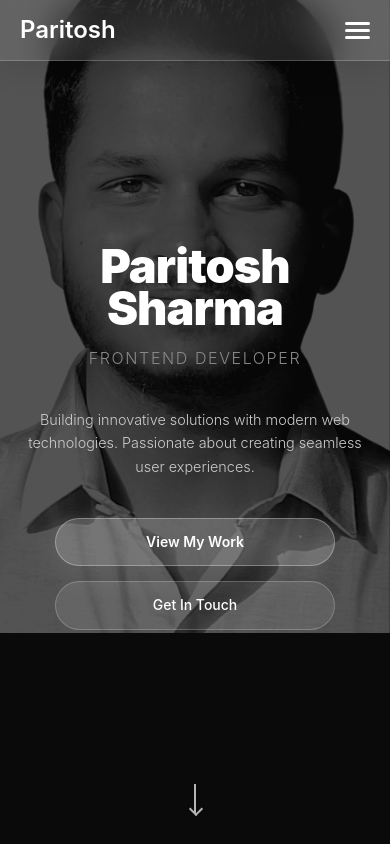
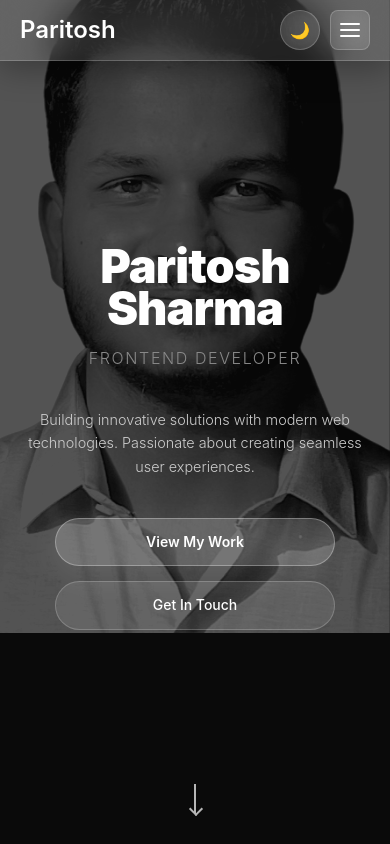
Before and after one commit to Parish1947/paritosh-portfolio, a plain HTML site: page index.html in a window 390 px wide. Shown: the top 844 px of the page. Drawn offline with nearby package versions, Linux system fonts and the light colour scheme; animation ran at ten frames a second; a web font is replaced by a local one.

Commit message:
toggle for theme-bug fixes

```diff
--- a/index.html
+++ b/index.html
@@ -17,10 +17,16 @@
             <div class="nav-logo">
                 <span class="logo-text">Paritosh</span>
             </div>
-            <div class="hamburger-menu">
-                <span class="hamburger-line"></span>
-                <span class="hamburger-line"></span>
-                <span class="hamburger-line"></span>
+            <div class="nav-controls">
+                <button class="theme-toggle" id="theme-toggle">
+                    <span class="theme-icon sun-icon">☀️</span>
+                    <span class="theme-icon moon-icon">🌙</span>
+                </button>
+                <div class="hamburger-menu">
+                    <span class="hamburger-line"></span>
+                    <span class="hamburger-line"></span>
+                    <span class="hamburger-line"></span>
+                </div>
             </div>
             <ul class="nav-menu">
                 <li><a href="#home" class="nav-link">Home</a></li>
--- a/script.js
+++ b/script.js
@@ -1,8 +1,54 @@
 // Register GSAP plugins
 gsap.registerPlugin(ScrollTrigger, ScrollToPlugin);
 
+// Theme Toggle Functionality
+function initThemeToggle() {
+    const themeToggle = document.getElementById('theme-toggle');
+    const sunIcon = document.querySelector('.sun-icon');
+    const moonIcon = document.querySelector('.moon-icon');
+
+    // Get saved theme or default to dark
+    const savedTheme = localStorage.getItem('theme') || 'dark';
+    document.documentElement.setAttribute('data-theme', savedTheme);
+
+    // Set initial icon state
+    if (savedTheme === 'light') {
+        sunIcon.classList.add('active');
+        moonIcon.classList.remove('active');
+    } else {
+        moonIcon.classList.add('active');
+        sunIcon.classList.remove('active');
+    }
+
+    // Theme toggle event listener
+    themeToggle.addEventListener('click', () => {
+        const currentTheme = document.documentElement.getAttribute('data-theme');
+        const newTheme = currentTheme === 'light' ? 'dark' : 'light';
+
+        // Update theme
+        document.documentElement.setAttribute('data-theme', newTheme);
+        localStorage.setItem('theme', newTheme);
+
+        // Update icons with animation
+        if (newTheme === 'light') {
+            sunIcon.classList.add('active');
+            moonIcon.classList.remove('active');
+        } else {
+            moonIcon.classList.add('active');
+            sunIcon.classList.remove('active');
+        }
+
+        // Add click animation
+        themeToggle.style.transform = 'scale(0.95)';
+        setTimeout(() => {
+            themeToggle.style.transform = 'scale(1)';
+        }, 150);
+    });
+}
+
 // Initialize animations when DOM is loaded
 document.addEventListener('DOMContentLoaded', function() {
+    initThemeToggle();
     initAnimations();
     initNavigation();
     initSmoothScrolling();
@@ -265,6 +311,13 @@ function initNavigation() {
 
     // Mobile hamburger menu toggle
     if (hamburgerMenu && navMenu) {
+        // Ensure hamburger menu is visible on mobile
+        if (window.innerWidth <= 768) {
+            hamburgerMenu.style.display = 'flex';
+            hamburgerMenu.style.visibility = 'visible';
+            hamburgerMenu.style.opacity = '1';
+        }
+
         hamburgerMenu.addEventListener('click', () => {
             hamburgerMenu.classList.toggle('active');
             navMenu.classList.toggle('active');
--- a/styles.css
+++ b/styles.css
@@ -23,10 +23,11 @@ html {
 body {
     font-family: 'SF Pro Display', -apple-system, BlinkMacSystemFont, 'Segoe UI', Roboto, sans-serif;
     line-height: 1.6;
-    color: #ffffff;
-    background: #0a0a0a;
+    color: var(--text-primary);
+    background: var(--bg-primary);
     overflow-x: hidden;
     cursor: none; /* Hide default cursor */
+    transition: all 0.3s ease;
 }
 
 /* Hide default cursor on all interactive elements */
@@ -52,13 +53,13 @@ body {
     position: fixed;
     top: 0;
     width: 100%;
-    background: rgba(255, 255, 255, 0.1);
+    background: var(--glass-bg);
     backdrop-filter: blur(20px);
     -webkit-backdrop-filter: blur(20px);
-    border-bottom: 1px solid rgba(255, 255, 255, 0.2);
+    border-bottom: 1px solid var(--glass-border);
     z-index: 1000;
     transition: all 0.3s ease;
-    box-shadow: 0 8px 32px rgba(0, 0, 0, 0.1);
+    box-shadow: 0 8px 32px var(--shadow-color);
 }
 
 .nav-container {
@@ -69,17 +70,18 @@ body {
     justify-content: space-between;
     align-items: center;
     height: 60px;
+    position: relative;
 }
 
 .nav-logo .logo-text {
     font-size: 24px;
     font-weight: 600;
-    color: #ffffff;
+    color: var(--text-primary);
     transition: all 0.3s ease;
 }
 
 .nav-logo .logo-text:hover {
-    color: #cccccc;
+    color: var(--text-secondary);
     transform: scale(1.05);
 }
 
@@ -91,26 +93,26 @@ body {
 
 .nav-link {
     text-decoration: none;
-    color: #ffffff;
+    color: var(--text-primary);
     font-weight: 400;
     font-size: 17px;
     transition: all 0.3s ease;
     position: relative;
     padding: 8px 16px;
     border-radius: 20px;
-    background: rgba(255, 255, 255, 0.05);
+    background: var(--glass-bg);
     backdrop-filter: blur(10px);
     -webkit-backdrop-filter: blur(10px);
-    border: 1px solid rgba(255, 255, 255, 0.1);
+    border: 1px solid var(--glass-border);
 }
 
 .nav-link:hover {
-    color: #ffffff;
-    background: rgba(255, 255, 255, 0.15);
+    color: var(--text-primary);
+    background: var(--glass-bg);
     backdrop-filter: blur(15px);
     -webkit-backdrop-filter: blur(15px);
     transform: translateY(-2px);
-    box-shadow: 0 8px 25px rgba(255, 255, 255, 0.1);
+    box-shadow: 0 8px 25px var(--shadow-color);
     will-change: transform, background-color;
 }
 
@@ -1073,6 +1075,96 @@ section {
     text-shadow: 0 1px 2px rgba(0, 0, 0, 0.5);
 }
 
+/* Theme Toggle */
+.nav-controls {
+    display: flex;
+    align-items: center;
+    gap: 15px;
+}
+
+.theme-toggle {
+    background: rgba(255, 255, 255, 0.1);
+    backdrop-filter: blur(10px);
+    -webkit-backdrop-filter: blur(10px);
+    border: 1px solid rgba(255, 255, 255, 0.2);
+    border-radius: 50%;
+    width: 45px;
+    height: 45px;
+    display: flex;
+    align-items: center;
+    justify-content: center;
+    cursor: pointer;
+    transition: all 0.3s ease;
+    position: relative;
+    overflow: hidden;
+}
+
+.theme-toggle:hover {
+    background: rgba(255, 255, 255, 0.15);
+    transform: scale(1.05);
+    box-shadow: 0 4px 15px rgba(255, 255, 255, 0.1);
+}
+
+.theme-icon {
+    position: absolute;
+    font-size: 18px;
+    transition: all 0.3s ease;
+    opacity: 0;
+    transform: rotate(180deg);
+}
+
+.theme-icon.active {
+    opacity: 1;
+    transform: rotate(0deg);
+}
+
+.sun-icon {
+    color: #ffd700;
+}
+
+.moon-icon {
+    color: #e6e6fa;
+}
+
+/* Light Mode Styles */
+[data-theme="light"] {
+    --bg-primary: #ffffff;
+    --bg-secondary: #f8f9fa;
+    --bg-tertiary: #e9ecef;
+    --text-primary: #212529;
+    --text-secondary: #6c757d;
+    --text-muted: #adb5bd;
+    --border-color: rgba(0, 0, 0, 0.1);
+    --shadow-color: rgba(0, 0, 0, 0.1);
+    --glass-bg: rgba(255, 255, 255, 0.8);
+    --glass-border: rgba(0, 0, 0, 0.1);
+}
+
+/* Dark Mode Styles */
+[data-theme="dark"] {
+    --bg-primary: #0a0a0a;
+    --bg-secondary: #111111;
+    --bg-tertiary: #1a1a1a;
+    --text-primary: #ffffff;
+    --text-secondary: #cccccc;
+    --text-muted: #888888;
+    --border-color: rgba(255, 255, 255, 0.1);
+    --shadow-color: rgba(0, 0, 0, 0.3);
+    --glass-bg: rgba(255, 255, 255, 0.1);
+    --glass-border: rgba(255, 255, 255, 0.2);
+}
+
+/* Apply theme variables */
+body {
+    font-family: 'SF Pro Display', -apple-system, BlinkMacSystemFont, 'Segoe UI', Roboto, sans-serif;
+    line-height: 1.6;
+    color: var(--text-primary);
+    background: var(--bg-primary);
+    overflow-x: hidden;
+    cursor: none; /* Hide default cursor */
+    transition: all 0.3s ease;
+}
+
 /* Mobile-First Responsive Design */
 
 /* Hamburger Menu */
@@ -1082,6 +1174,12 @@ section {
     cursor: pointer;
     gap: 4px;
     z-index: 1001;
+    padding: 8px;
+    border-radius: 8px;
+    background: rgba(255, 255, 255, 0.1);
+    backdrop-filter: blur(10px);
+    -webkit-backdrop-filter: blur(10px);
+    border: 1px solid rgba(255, 255, 255, 0.2);
 }
 
 .hamburger-line {
@@ -1106,8 +1204,29 @@ section {
 
 /* Mobile Navigation */
 @media (max-width: 768px) {
+    .nav-controls {
+        gap: 10px;
+    }
+
+    .theme-toggle {
+        width: 40px;
+        height: 40px;
+    }
+
+    .theme-icon {
+        font-size: 16px;
+    }
+
     .hamburger-menu {
-        display: flex;
+        display: flex !important;
+        visibility: visible !important;
+        opacity: 1 !important;
+        position: relative;
+        z-index: 1002;
+        width: 40px;
+        height: 40px;
+        justify-content: center;
+        align-items: center;
     }
 
     .nav-menu {
@@ -1125,6 +1244,7 @@ section {
         gap: 40px;
         transition: right 0.3s ease;
         z-index: 1000;
+        display: flex;
     }
 
     .nav-menu.active {
@@ -1367,6 +1487,18 @@ section {
 
 /* Small Mobile Screens */
 @media (max-width: 480px) {
+    .hamburger-menu {
+        display: flex !important;
+        visibility: visible !important;
+        opacity: 1 !important;
+        padding: 6px;
+    }
+
+    .hamburger-line {
+        width: 20px;
+        height: 2px;
+    }
+
     .container {
         padding: 0 15px;
     }
```
